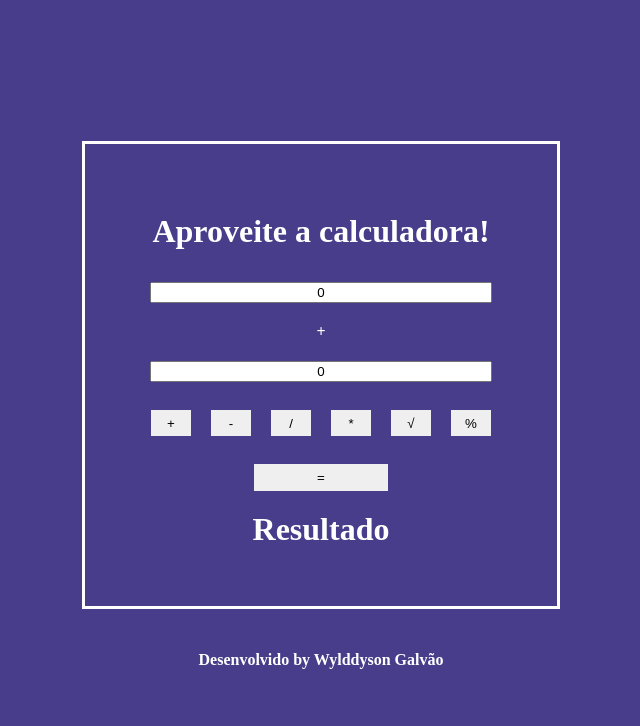
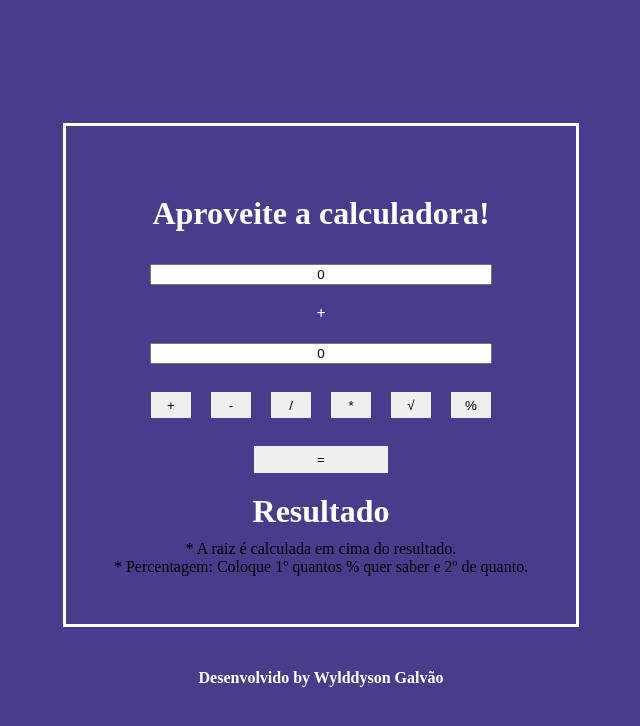
Before and after one commit to wylddysongalvao/Calculadora-javaScript, a plain HTML site: page index.html in a window 1280 px wide. Shown: the whole page, without its empty margins (319-959 px from the left). Drawn offline with Linux system fonts and the light colour scheme.

Commit message:
Update index.html

```diff
--- a/index.html
+++ b/index.html
@@ -32,8 +32,9 @@
         <div>
           <a id="resultado">Resultado</a>
         </div>
-
-      </div>
+          <a id="orientacao"> * A raiz é calculada em cima do resultado.</a>
+          <a id="orientacao"> * Percentagem: Coloque 1º quantos % quer saber e 2º de quanto. <br></a>
+        </div>
       <footer><a>Desenvolvido by Wylddyson Galvão</a></footer>
     </div>
 <script type="text/javascript" src="js/function.js"></script>
```
